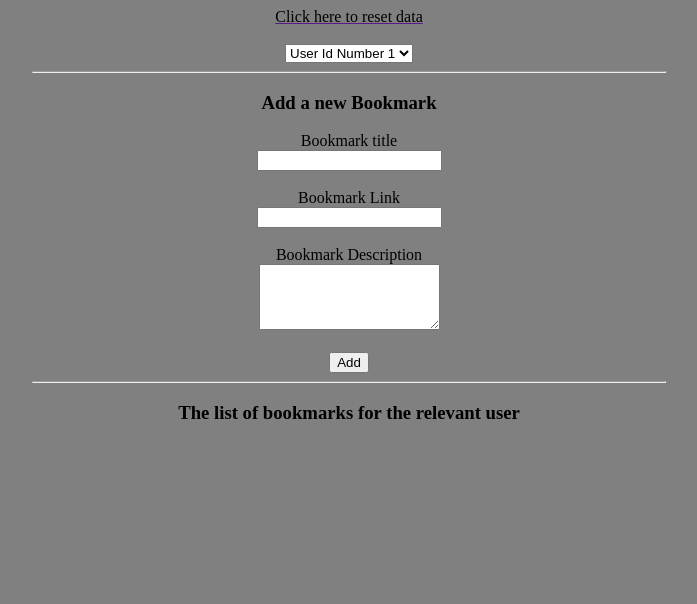
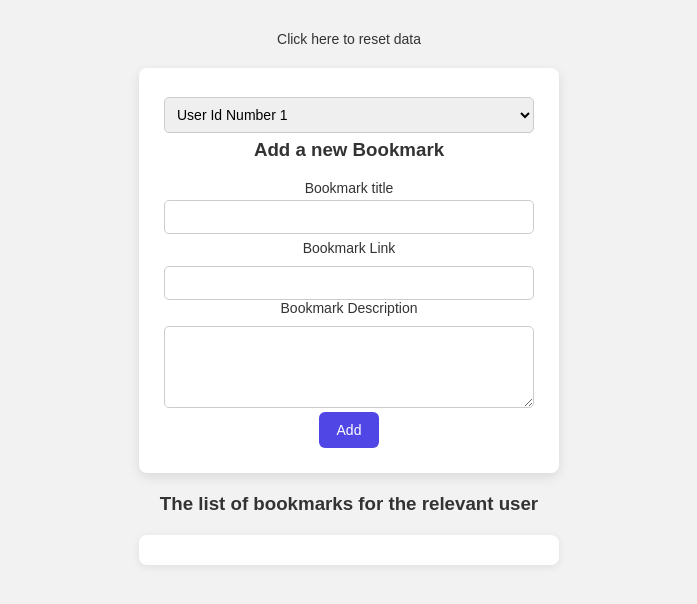
Before and after one commit to M-Abdoon/CYF-Project-Shared-Bookmarks, a website with bundled scripts: page bookmarks/index.html in a window 1280 px wide. Shown: the whole page, without its empty margins (291-988 px from the left). Built offline with nearby package versions, Linux system fonts and the light colour scheme.

Commit message:
Frontend styled and CSS added

```diff
--- a/bookmarks/index.html
+++ b/bookmarks/index.html
@@ -1,40 +1,30 @@
 <!DOCTYPE html>
 <html lang="en-EN">
   <head role="banner">
+	<link rel="stylesheet" href="style.css">
     <script type="module" src="script.js"></script>
 	<title>Save & Share Your Bookmarks</title>
   </head>
-  <body bgcolor="gray" align="center" role="main">
-	  <a href=""><font id="clearAllData" color="black">Click here to reset data</font></a>
-	  <br><br>
+  <body role="main">
+	  <a href=""><span id="clearAllData">Click here to reset data</span></a>
+
 	<form name="addBookmarkForm" id="addBookmarkForm">
 		<label aria-label="selectUserId">
 			<select name="selectUserId" id="selectId">
 			</select>
 		</label>
-		<hr width="50%">
 		<h3>Add a new Bookmark</h3>
-		<label arial-label="bookmarkTitleInput">Bookmark title <br>
+		<label aria-label="bookmarkTitleInput">Bookmark title
 			<input type="text" name="bookmarkTitleInput" id="bookmarkTitleInput">
 		</label>
-
-		<br><br>
-
-		<label for="bookmarkLinkInput">Bookmark Link</label> <br>
+		<label for="bookmarkLinkInput">Bookmark Link</label>
 		<input type="text" name="bookmarkLinkInput" id="bookmarkLinkInput">
-
-		<br><br>
-
-		<label for="bookmarkDescriptionInput">Bookmark Description</label> <br>
+		<label for="bookmarkDescriptionInput">Bookmark Description</label>
 		<textarea name="bookmarkDescriptionInput" id="bookmarkDescriptionInput" rows="4"></textarea>
-
-		<br><br>
-
 		<button id="submitBookmark" type="submit"> Add </button>
-		<hr width="50%">
 	</form>
 
-	<h3 id="stringListOfbookamrs">The list of bookmarks for the relevant user</h3>
+	<h3 id="stringListOfBookamrs">The list of bookmarks for the relevant user</h3>
 	<h3 id="dataList"></h3>
 
   </body>
--- a/bookmarks/script.js
+++ b/bookmarks/script.js
@@ -10,7 +10,7 @@ import { clearData } from "./storage.js";
 
 const selectIdDropDown = document.getElementById("selectId");
 const dataList = document.getElementById("dataList");
-const stringListOfbookamrs = document.getElementById("stringListOfbookamrs");
+const stringListOfBookamrs = document.getElementById("stringListOfBookamrs");
 const clearAllData = document.getElementById("clearAllData");
 
 const addBookmarkForm = document.getElementById("addBookmarkForm");
@@ -33,7 +33,7 @@ function setup () {
 		render ();
 
 		if (getData(selectedId) == null || getData(selectedId).length < 1) {
-			stringListOfbookamrs.textContent = "No bookmarks for this user";
+			stringListOfBookamrs.textContent = "No bookmarks for this user";
 			return false;
 		}
 
@@ -93,7 +93,7 @@ function fillDropdown (userIds) {
 
 function render() {
 	dataList.innerHTML = "";
-	stringListOfbookamrs.innerHTML = "";
+	stringListOfBookamrs.innerHTML = "";
 };
 
 function showDataList(userId) {
--- /dev/null
+++ b/bookmarks/style.css
@@ -0,0 +1,82 @@
+* {
+  box-sizing: border-box;
+  font-family: Arial, sans-serif;
+}
+
+body {
+  background: #f2f2f2;
+  margin: 0;
+  padding: 30px 0;
+  text-align: center;
+  color: #333;
+}
+
+form {
+  background: #fff;
+  width: 420px;
+  margin: 20px auto;
+  padding: 25px;
+  border-radius: 8px;
+  box-shadow: 0 4px 12px rgba(0,0,0,0.1);
+}
+
+h3 {
+  margin-top: 0;
+}
+
+label {
+  display: block;
+  margin-bottom: 6px;
+  font-size: 14px;
+}
+
+input,
+textarea,
+select {
+  width: 100%;
+  padding: 8px;
+  margin-top: 4px;
+  border: 1px solid #ccc;
+  border-radius: 5px;
+  font-size: 14px;
+}
+
+textarea {
+  resize: vertical;
+}
+
+button {
+  background: #4f46e5;
+  color: #fff;
+  border: none;
+  padding: 10px 18px;
+  border-radius: 6px;
+  cursor: pointer;
+  font-size: 14px;
+}
+
+button:hover {
+  background: #4338ca;
+}
+
+a {
+  text-decoration: none;
+  color: #333;
+  font-size: 14px;
+}
+
+hr {
+  border: none;
+  border-top: 1px solid #ddd;
+  margin: 20px auto;
+}
+
+#dataList {
+  background: #fff;
+  width: 420px;
+  margin: 20px auto;
+  padding: 15px;
+  border-radius: 8px;
+  box-shadow: 0 2px 8px rgba(0,0,0,0.08);
+  font-size: 14px;
+}
```
